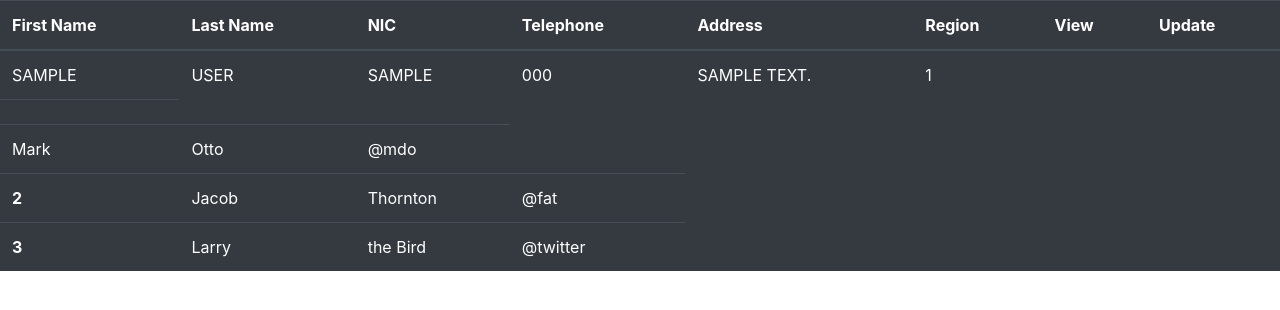
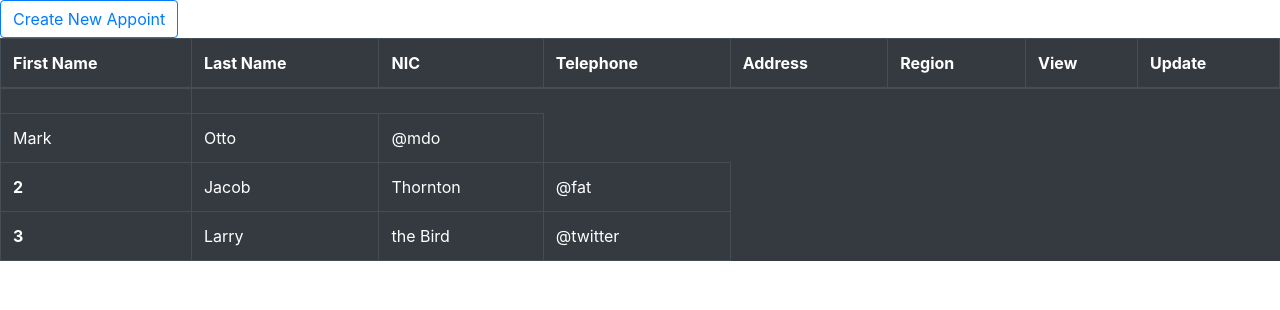
Before and after one commit to wendinho33/Appoint, a Django app: page /appoint/ in a window 1280 px wide. Shown: the top 310 px of the page. Run offline with Django 3.2, Linux system fonts and the light colour scheme; a user stored in the database is signed in; tables that the repository leaves empty hold one stand-in row (values such as "Sample post"); some libraries are stand-ins or nearby versions.

Commit message:
add jquerymodal to make ajax request forms update ui v1 add assets to designated fill

```diff
--- a/meeting/urls.py
+++ b/meeting/urls.py
@@ -1,7 +1,8 @@
 from django.urls import path
-from meeting.views import AppointList
+from meeting.views import AppointList, AppointCreate
 
 urlpatterns = [
     path('', AppointList.as_view(), name='meeting-list'),
+    path('create/', AppointCreate.as_view(), name='meeting-create'),
 
 ]
--- /dev/null
+++ b/static/js/jquery.bootstrap.modal.forms.min.js
@@ -0,0 +1 @@
+!function(n){var o=function(o){n(o).submit()},t=function(t,i,r,d,l,m){n(m).on("click",function(n){a(t,i,r,d,l,m,o)}),n(t).on("hidden.bs.modal",function(o){n(r).remove()})},a=function(o,a,i,r,d,l,m){n.ajax({type:n(i).attr("method"),url:n(i).attr("action"),data:n(i).serialize(),beforeSend:function(){n(l).prop("disabled",!0)},success:function(c){n(c).find(d).length>0?(n(o).find(a).html(c),n(i).attr("action",r),t(o,a,i,r,d,l)):m(i)}})};n.fn.modalForm=function(o){var a=n.extend({modalID:"#modal",modalContent:".modal-content",modalForm:".modal-content form",formURL:null,errorClass:".invalid",submitBtn:".submit-btn"},o);return this.each(function(){n(this).click(function(o){var i,r,d,l,m,c;i=a.modalID,r=a.modalContent,d=a.modalForm,l=a.formURL,m=a.errorClass,c=a.submitBtn,n(i).find(r).load(l,function(){n(i).modal("show"),n(d).attr("action",l),t(i,r,d,l,m,c)})})})}}(jQuery);
--- a/templates/base.html
+++ b/templates/base.html
@@ -14,6 +14,7 @@
 <body>
 {% include 'message.html' %}
 {% include 'header.html' %}
+{% include 'modal.html' %}
 
 
 {% block main %}
--- a/templates/javascript.html
+++ b/templates/javascript.html
@@ -4,3 +4,4 @@
 <script src="{% static 'js/bootstrap.min.js' %}"></script>
 <script src="{% static 'js/popper.js' %}"></script>
 <script src="{% static 'js/sweetalert2.all.min.js' %}"></script>
+<script src="{% static 'js/jquery.bootstrap.modal.forms.min.js' %}"></script>
--- a/templates/meeting/index.html
+++ b/templates/meeting/index.html
@@ -3,9 +3,11 @@
 Appointments
 {% endblock %}
 {% block main %}
+
+    <button class="create_appoint btn btn-outline-primary" >Create New Appoint</button>
 {% if request.user.is_authenticated %}
 {% if request.user.is_staff %}
-    <table class="table table-dark">
+    <table class="table table-dark table-bordered">
   <thead>
     <tr>
       <th scope="col">First Name</th>
@@ -21,6 +23,7 @@ Appointments
   </thead>
   <tbody>
   {% for meeting in meetings %}
+      {% if meeting.status == "pending" %}
       <tr>
           <td>{{ meeting.first_Name|upper }}</td>
           <td>{{ meeting.last_Name|upper}}</td>
@@ -28,6 +31,15 @@ Appointments
           <td>{{ meeting.telephone|upper }}</td>
           <td>{{ meeting.address|upper }}</td>
           <td>{{ meeting.address.region|upper }}</td>
+
+      {% endif %}
+
+
+
+
+
+
+
   </tr>
       <tr>
       <td></td>
@@ -57,4 +69,11 @@ Appointments
 
 {% endif %}
 {% endif %}
+
+    <script>
+    $(document).ready(function(){
+        $(".create_appoint").modalForm({formURL: "{% url 'meeting-create' %}"});
+
+    })
+</script>
 {% endblock %}
```
Also changed, not shown: templates/meeting/create.html (+4 -3 lines). Lines whose indentation alone changed are shown as unchanged.
